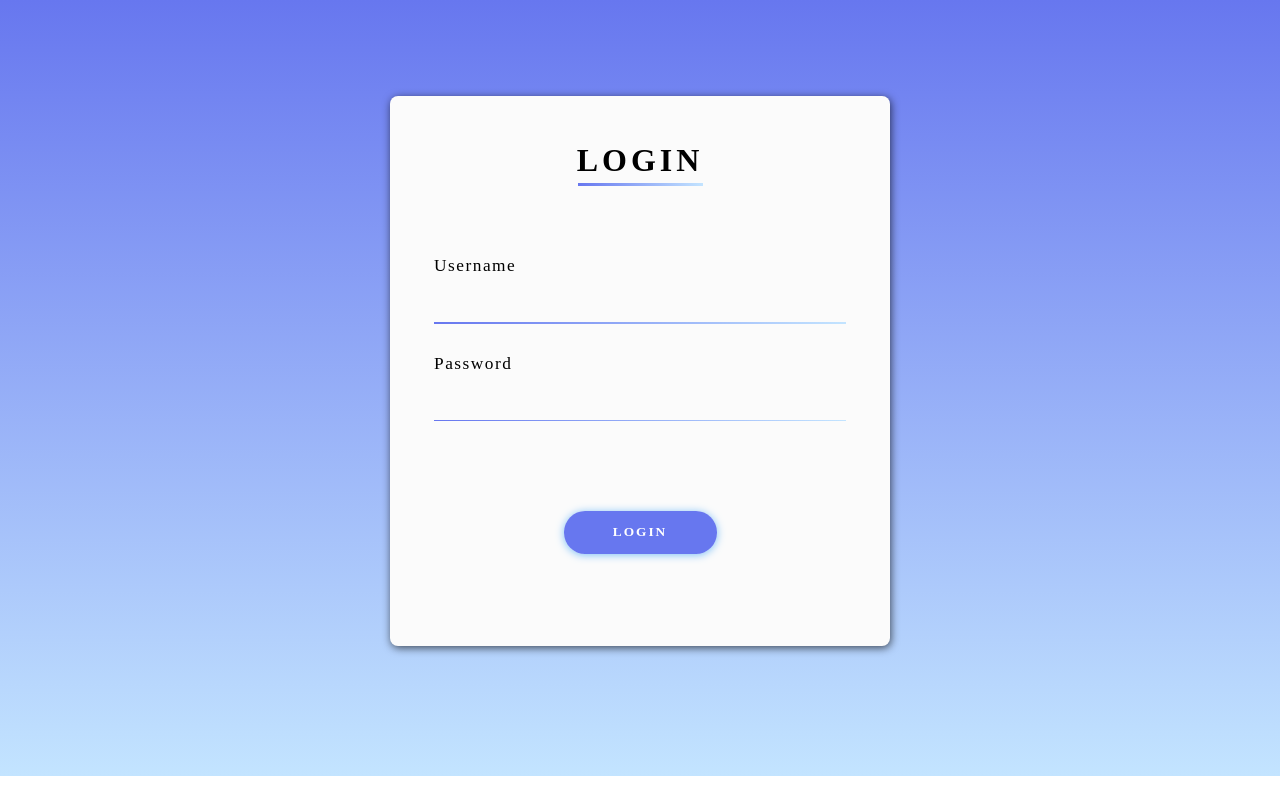
After one commit to salsasabielar/penerimaan-bantuan, a PHP site: page /halamanLogin.html in a window 1280 px wide. The commit adds this page. Run offline with PHP 8.4, Linux system fonts and the light colour scheme.

Commit message:
mengedit login dan logout

```diff
--- a/form_editUser.php
+++ b/form_editUser.php
@@ -75,10 +75,9 @@
                 <span class="ml-2 d-none d-lg-inline text-white small">Maman Ketoprak</span>
               </a>
               <div class="dropdown-menu dropdown-menu-right shadow animated--grow-in" aria-labelledby="userDropdown">
-                <a class="dropdown-item" href="javascript:void(0);" data-toggle="modal" data-target="#logoutModal">
+                <a class="dropdown-item" href="logout.php">
                   <i class="fas fa-sign-out-alt fa-sm fa-fw mr-2 text-gray-400 "></i>
-                  <a href="logout.php">Logout</a>
-                  <!-- Logout -->
+                  Logout
                 </a>
               </div>
             </li>
--- a/form_tambahUser.php
+++ b/form_tambahUser.php
@@ -75,10 +75,9 @@
                 <span class="ml-2 d-none d-lg-inline text-white small">Maman Ketoprak</span>
               </a>
               <div class="dropdown-menu dropdown-menu-right shadow animated--grow-in" aria-labelledby="userDropdown">
-                <a class="dropdown-item" href="javascript:void(0);" data-toggle="modal" data-target="#logoutModal">
+                <a class="dropdown-item" href="logout.php">
                   <i class="fas fa-sign-out-alt fa-sm fa-fw mr-2 text-gray-400 "></i>
-                  <a href="logout.php">Logout</a>
-                  <!-- Logout -->
+                  Logout
                 </a>
               </div>
             </li>
--- /dev/null
+++ b/halamanLogin.html
@@ -0,0 +1,102 @@
+<!DOCTYPE html>
+<html>
+ <head>
+  <title>Login</title>
+  <link href="https://fonts.googleapis.com/css?family=Raleway" rel="stylesheet">
+  <style>
+      body {
+       background: -webkit-linear-gradient(bottom, #c3e4ff, #6777ef);
+       background-repeat: no-repeat;
+}
+      #card {
+        background: #fbfbfb;
+        border-radius: 8px;
+        box-shadow: 1px 2px 8px rgba(0, 0, 0, 0.65);
+        height: 550px;
+        margin: 6rem auto 8.1rem auto;
+        width: 500px;
+}
+    #card-content {
+        padding: 12px 44px;
+    }
+    #card-title {
+        font-family: nunito-regular;
+        letter-spacing: 4px;
+        padding-bottom: 23px;
+        padding-top: 13px;
+        text-align: center;
+    }
+    .underline-title {
+        background: -webkit-linear-gradient(right, #c3e4ff, #6777ef);
+        height: 3px;
+        margin: -1.1rem auto 0 auto;
+        width: 125px;
+    }
+    a {
+    text-decoration: none;
+}
+label {
+    font-family: nunito-regular;
+    font-size: 13pt;
+    float: left;
+    width: 50px;
+    padding-right: 24px;
+}
+.form {
+    align-items: left;
+    display: flex;
+    flex-direction: column;
+    letter-spacing: 1.5px;
+}
+.form-border {
+    background: -webkit-linear-gradient(right, #c3e4ff, #6777ef);
+    height: 1.5px;
+    width: 100%;
+}
+.form-content {
+    background: #fbfbfb;
+    border: none;
+    outline: none;
+    padding-top: 30px;
+}
+#submit-btn {
+    background: -webkit-linear-gradient(right, #6777ef, #6777ef);
+    border: none;
+    border-radius: 21px;
+    box-shadow: 0px 1px 8px #7bbff7;
+    cursor: pointer;
+    color: white;
+    font-family: nunito-regular;
+    font-weight: bold;
+    height: 42.3px;
+    margin: 0 auto;
+    margin-top: 90px;
+    transition: 0.25s;
+    width: 153px;
+    letter-spacing: 2px;
+}
+#submit-btn:hover {
+    box-shadow: 0px 1px 18px #7bbff7;
+}
+  </style>
+ </head>
+ <body>
+    <div id="card">
+        <div id="card-content">
+            <div id="card-title">
+              <h1>LOGIN</h1>
+              <div class="underline-title"></div>
+              <form action="login.php" method="post" class="form">
+                <label for="username" style="padding-top:70px">Username</label>
+                <input class="form-content" type="text" name="username">
+                <div class="form-border"></div>
+              <label for="user-password" style="padding-top:30px">Password</label>
+              <input class="form-content" type="password" name="password">
+                <div class="form-border"></div>
+              <input id="submit-btn" type="submit" name="submit" value="LOGIN" />
+              </form>
+            </div>
+            </div>
+    </div>
+ </body>
+</html>
--- a/index.php
+++ b/index.php
@@ -76,10 +76,9 @@
                 <span class="ml-2 d-none d-lg-inline text-white small">Maman Ketoprak</span>
               </a>
               <div class="dropdown-menu dropdown-menu-right shadow animated--grow-in" aria-labelledby="userDropdown">
-                <a class="dropdown-item" href="javascript:void(0);" data-toggle="modal" data-target="#logoutModal">
+                <a class="dropdown-item" href="logout.php">
                   <i class="fas fa-sign-out-alt fa-sm fa-fw mr-2 text-gray-400 "></i>
-                  <a href="logout.php">Logout</a>
-                  <!-- Logout -->
+                  Logout
                 </a>
               </div>
             </li>
--- a/laporan.php
+++ b/laporan.php
@@ -76,10 +76,9 @@
                 <span class="ml-2 d-none d-lg-inline text-white small">Maman Ketoprak</span>
               </a>
               <div class="dropdown-menu dropdown-menu-right shadow animated--grow-in" aria-labelledby="userDropdown">
-                <a class="dropdown-item" href="javascript:void(0);" data-toggle="modal" data-target="#logoutModal">
+                <a class="dropdown-item" href="logout.php">
                   <i class="fas fa-sign-out-alt fa-sm fa-fw mr-2 text-gray-400 "></i>
-                  <a href="logout.php">Logout</a>
-                  <!-- Logout -->
+                  Logout
                 </a>
               </div>
             </li>
--- a/logout.php
+++ b/logout.php
@@ -3,5 +3,5 @@ session_start();
 unset($_SESSION['username']);
 unset($_SESSION['login']);
 session_destroy();
-header("Location:formLogin.php");
+header("Location:halamanLogin.html");
 ?>
--- a/manageUser.php
+++ b/manageUser.php
@@ -75,10 +75,9 @@
                 <span class="ml-2 d-none d-lg-inline text-white small">Maman Ketoprak</span>
               </a>
               <div class="dropdown-menu dropdown-menu-right shadow animated--grow-in" aria-labelledby="userDropdown">
-                <a class="dropdown-item" href="javascript:void(0);" data-toggle="modal" data-target="#logoutModal">
+                <a class="dropdown-item" href="logout.php">
                   <i class="fas fa-sign-out-alt fa-sm fa-fw mr-2 text-gray-400 "></i>
-                  <a href="logout.php">Logout</a>
-                  <!-- Logout -->
+                  Logout
                 </a>
               </div>
             </li>
--- a/tambahData.php
+++ b/tambahData.php
@@ -75,10 +75,9 @@
                 <span class="ml-2 d-none d-lg-inline text-white small">Maman Ketoprak</span>
               </a>
               <div class="dropdown-menu dropdown-menu-right shadow animated--grow-in" aria-labelledby="userDropdown">
-                <a class="dropdown-item" href="javascript:void(0);" data-toggle="modal" data-target="#logoutModal">
+                <a class="dropdown-item" href="logout.php">
                   <i class="fas fa-sign-out-alt fa-sm fa-fw mr-2 text-gray-400 "></i>
-                  <a href="logout.php">Logout</a>
-                  <!-- Logout -->
+                  Logout
                 </a>
               </div>
             </li>
```
Also changed, not shown: formLogin.php (deleted, +0 -74 lines).
